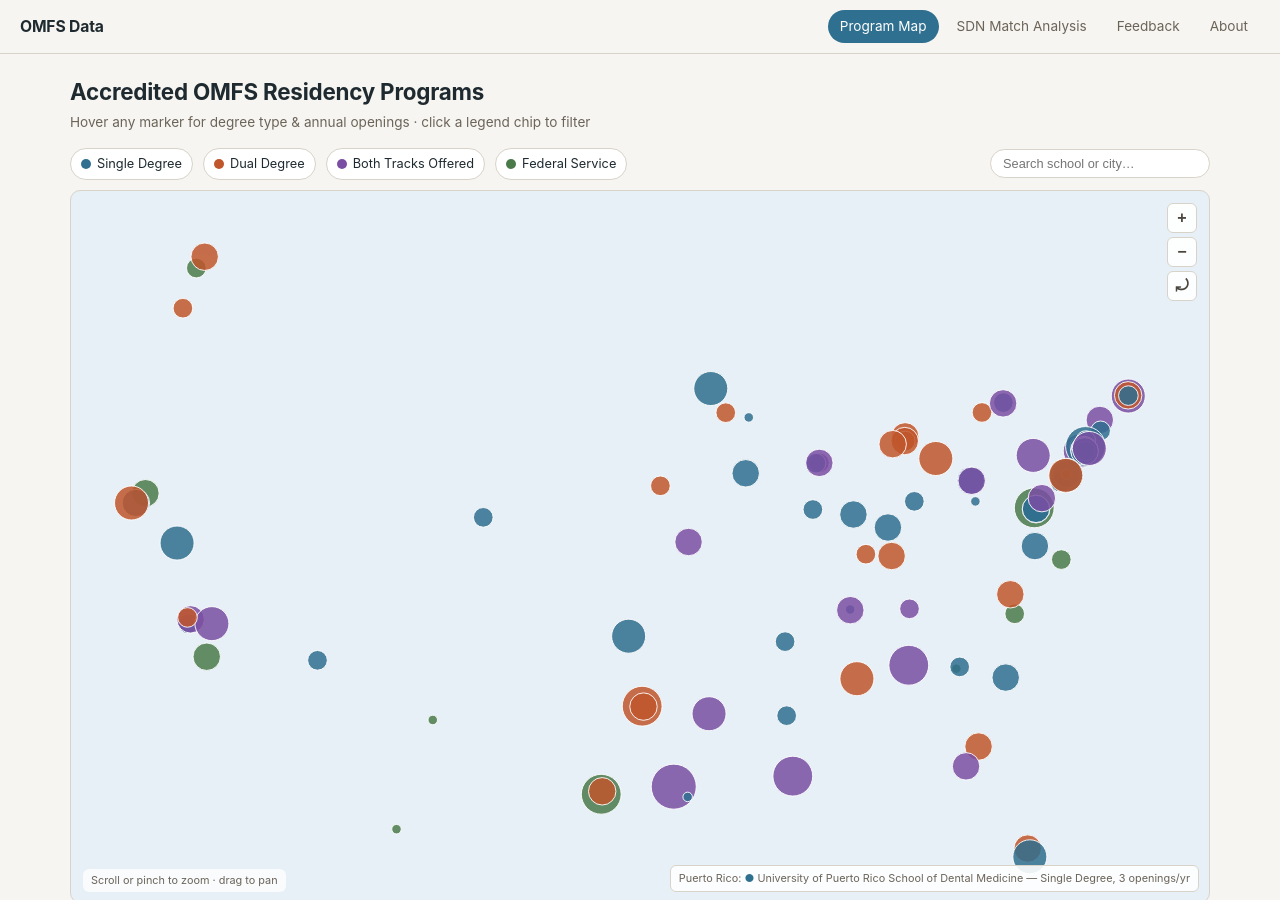
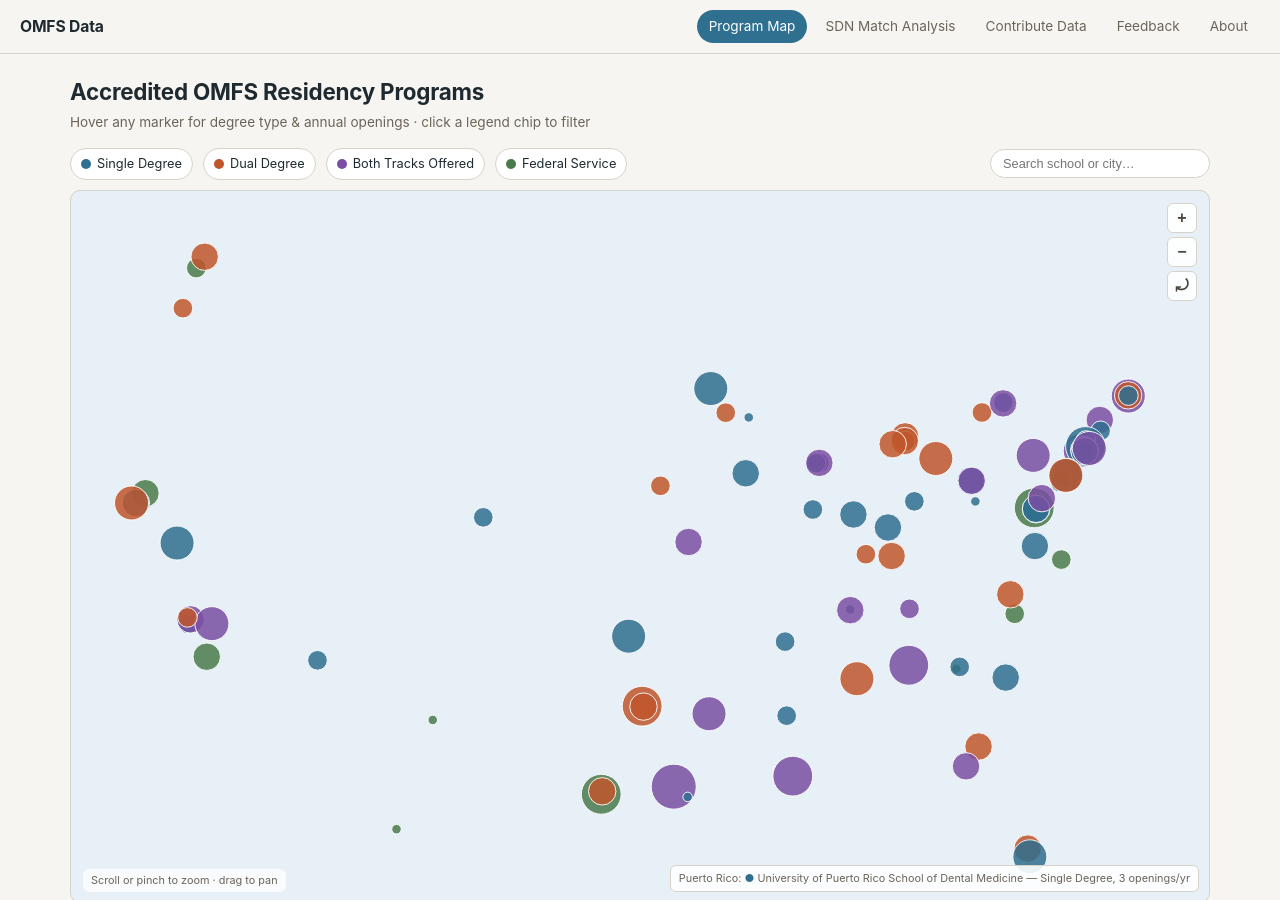
Before and after one commit to omfsdata/data, a Jekyll site: the page built from index.html, in a window 1280 px wide and 900 px high. Built offline with Jekyll 4.4.1, drawn with Linux system fonts in a browser that asks for light colours; nearby versions of some CDN libraries.

Commit message:
Update default.html

```diff
--- a/_layouts/default.html
+++ b/_layouts/default.html
@@ -13,6 +13,7 @@
     <div class="nav-links">
       <a href="{{ '/' | relative_url }}"        class="{% if page.nav == 'map' %}active{% endif %}">Program Map</a>
       <a href="{{ '/analysis/' | relative_url }}" class="{% if page.nav == 'analysis' %}active{% endif %}">SDN Match Analysis</a>
+      <a href="{{ '/contribute/' | relative_url }}"    class="{% if page.nav == 'contribute' %}active{% endif %}">Contribute Data</a>
       <a href="{{ '/feedback/' | relative_url }}"    class="{% if page.nav == 'feedback' %}active{% endif %}">Feedback</a>
       <a href="{{ '/about/' | relative_url }}"    class="{% if page.nav == 'about' %}active{% endif %}">About</a>
     </div>
```
